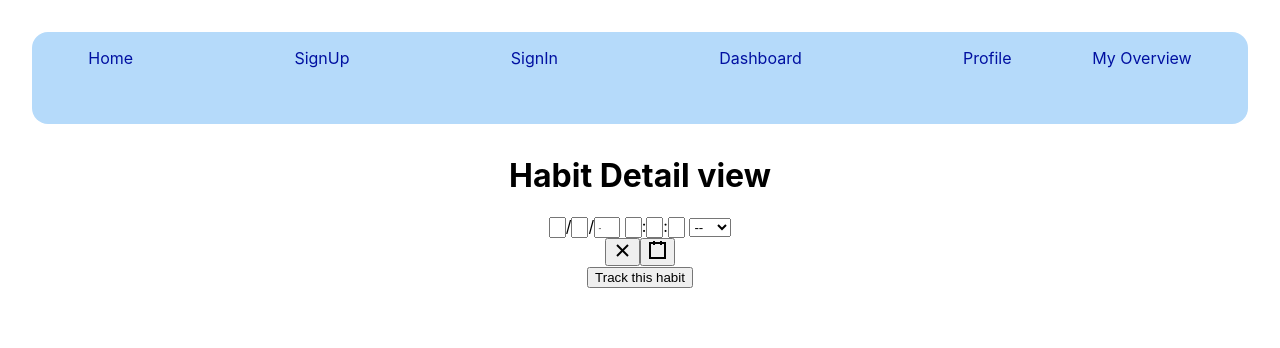
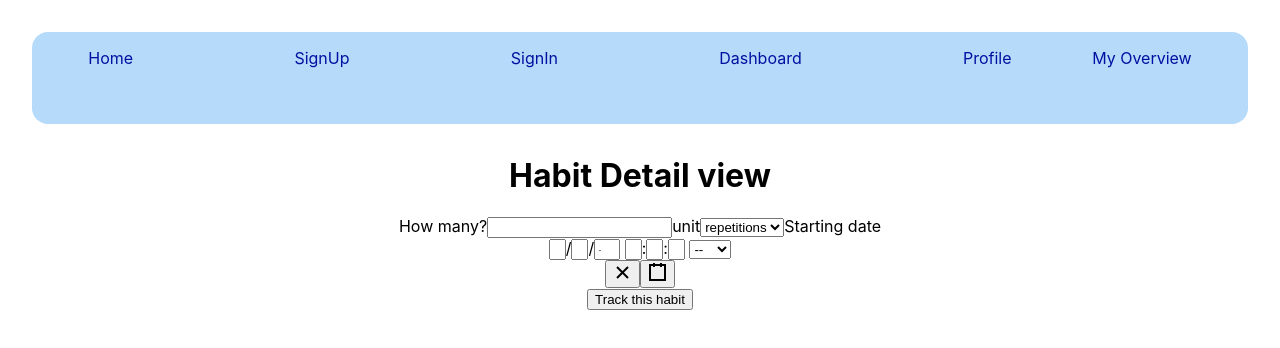
Before and after one commit to carolineminassian/habitapp, a React (Create React App) app in the folder client/: page /category/1/detail/1 in a window 1280 px wide. Shown: the top 348 px of the page. Built offline with nearby package versions, Linux system fonts and the light colour scheme; no server answers.

Commit message:
updated Details view

```diff
--- a/client/src/services/habits-api.js
+++ b/client/src/services/habits-api.js
@@ -44,7 +44,13 @@ export const listMyHabits = (userId) => {
   });
 };
 
-export const addHabit = (userId, { habitId, settings }) => {};
+export const addHabit = (userId, habitId, { settings }) => {
+  return api
+    .post(`/user/${userId}/habits/${habitId}/add`, { settings })
+    .then((response) => {
+      return response.data;
+    });
+};
 
 export const removeHabit = (habitId) => {};
 
--- a/client/src/views/Detail.jsx
+++ b/client/src/views/Detail.jsx
@@ -1,5 +1,5 @@
 import React, { Component } from 'react';
-import { listHabitDetail } from '../services/habits-api';
+import { listHabitDetail, addHabit } from '../services/habits-api';
 import DateTimePicker from 'react-datetime-picker';
 
 class Detail extends Component {
@@ -25,11 +25,41 @@ class Detail extends Component {
       .catch((error) => console.log(error));
   };
 
+  handleSubmission = (event) => {
+    event.target.preventDefault();
+  };
+
   render() {
     return (
       <div>
         <h1>Habit Detail view</h1>
         <p>{this.state.habit.name}</p>
+        <form>
+          <label>How many?</label>
+          <input type="number" min="0" />
+
+          <label>unit</label>
+          <select>
+            <option>repetitions</option>
+            <option>pages</option>
+            <option>hours</option>
+            <option>mins</option>
+            <option>times</option>
+            <option>l</option>
+            <option>ml</option>
+            <option>oz</option>
+            <option>cm</option>
+            <option>m</option>
+            <option>mm</option>
+            <option>km</option>
+            <option>inch</option>
+            <option>miles</option>
+            <option>glasses</option>
+            <option>bottles</option>
+            <option>other</option>
+          </select>
+
+          <label>Starting date</label>
           <DateTimePicker
             amPmAriaLabel="Select AM/PM"
             calendarAriaLabel="Toggle calendar"
@@ -43,8 +73,8 @@ class Detail extends Component {
             secondAriaLabel="Second"
             yearAriaLabel="Year"
           />
-        <form>
-          <button>Track this habit</button>
+
+          <button onSubmit={this.handleSubmission}>Track this habit</button>
         </form>
       </div>
     );
@@ -52,3 +82,55 @@ class Detail extends Component {
 }
 
 export default Detail;
+
+/*
+settings: {
+  quantity: {
+    type: Number,
+    min: 0
+  },
+  unit: {
+    type: String,
+    enum: [
+      'repetitions',
+      'pages',
+      'hours',
+      'mins',
+      'times',
+      'l',
+      'ml',
+      'oz',
+      'cm',
+      'm',
+      'mm',
+      'km',
+      'inch',
+      'miles',
+      'glasses',
+      'bottles',
+      'other'
+    ]
+  }
+},
+data: {
+  type: mongoose.Schema.Types.ObjectId,
+  ref: 'Data',
+  required: true,
+  default: []
+},
+streak: {
+  type: Number,
+  required: true,
+  default: 0,
+  min: 0
+},
+startingDate: {
+  type: Number, //save date as millisecond value
+  required: true
+},
+additionalTags: [
+  {
+    type: String
+  }
+]
+*/
```
Lines whose indentation alone changed are shown as unchanged.
